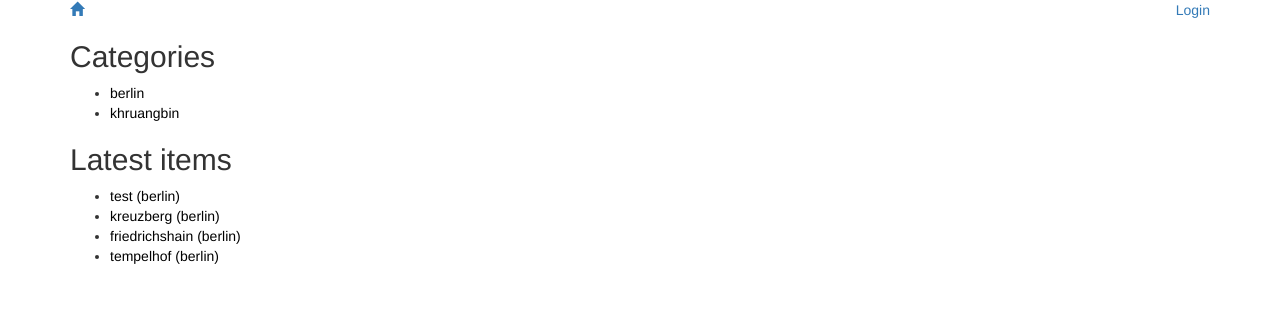
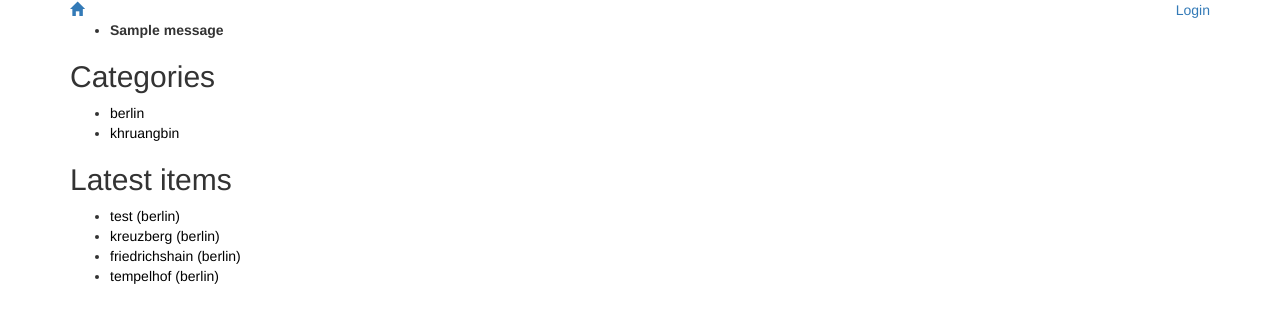
Before and after one commit to saschaorth/item-catalog, a Flask app: page / in a window 1280 px wide. Shown: the top 323 px of the page. Run offline with Flask 2, Linux system fonts and the light colour scheme; one stand-in notice (Sample message) is shown; parts of the project's set-up code (start-up, migrations or seed data) failed here and were passed over; some libraries are stand-ins or nearby versions.

Commit message:
Catch flash messages in case the user logged in or out.

```diff
--- a/templates/categories.html
+++ b/templates/categories.html
@@ -2,6 +2,18 @@
 {% block content %}
 {% include "header.html" %}
 <body>
+
+  <div class = 'flash'>
+    {% with messages = get_flashed_messages() %}
+        {% if messages %}
+            <ul>
+            {% for message in messages %}
+                <li> <strong> {{ message }} </strong> </li>
+            {% endfor %}
+            </ul>
+        {% endif %}
+    {% endwith %}
+  </div>
 
   <h2>Categories</h2>
 
```
